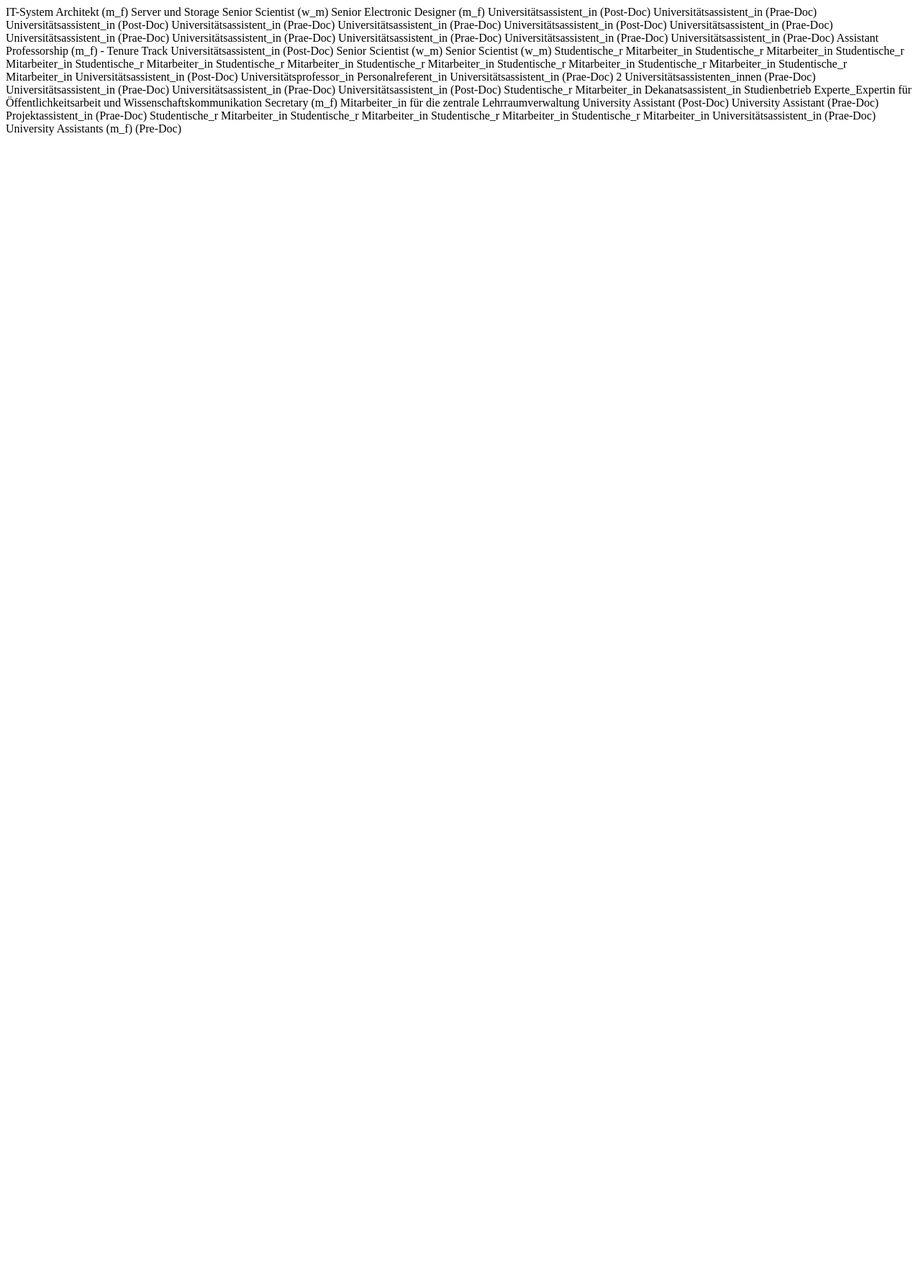
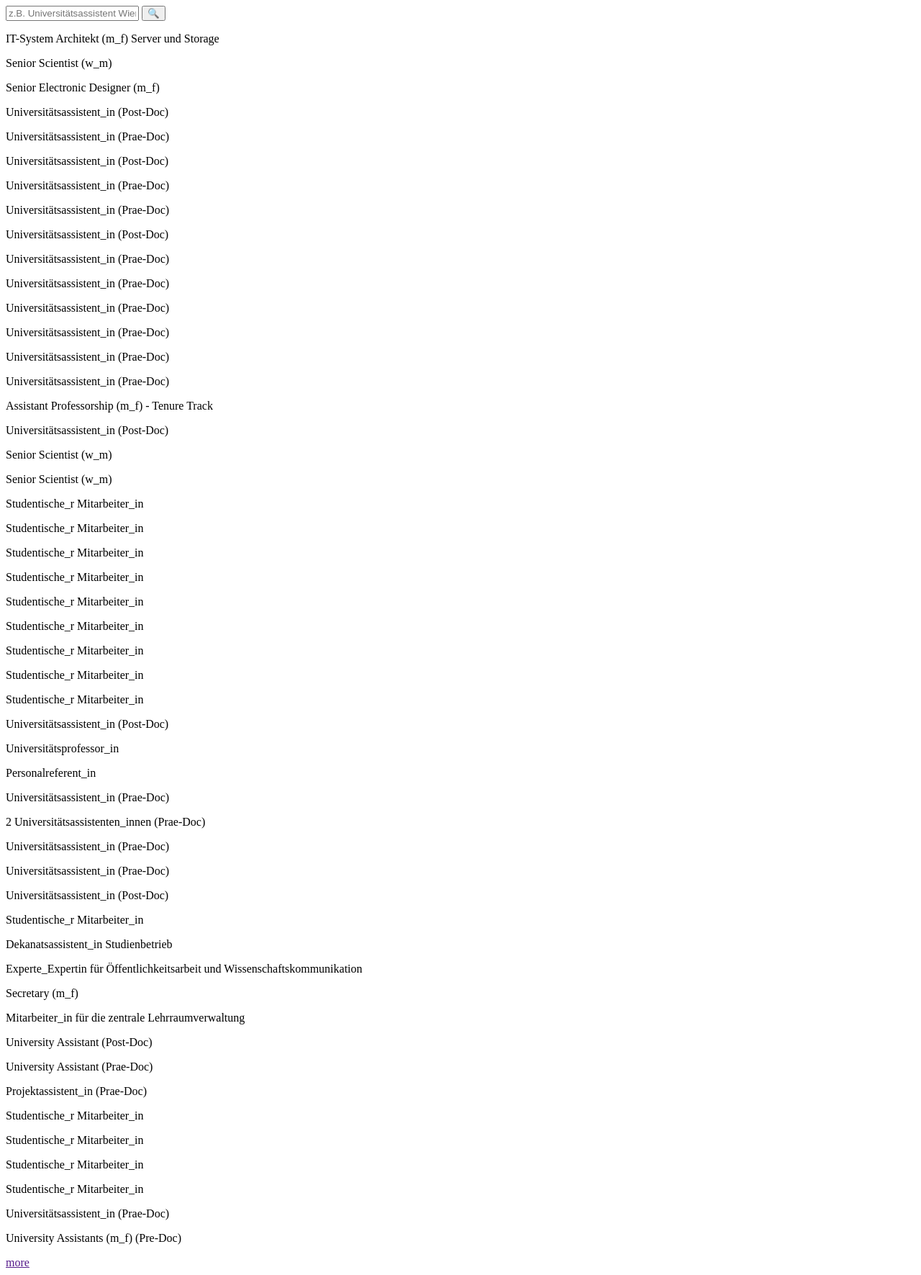
Before and after one commit to dejse/dj-unijobs2, a Django app: page / in a window 1280 px wide. Shown: the whole page at 72% size. Before the commit the page ends 188 px from the top, so only its background shows below. Run offline with Django 4.2, Linux system fonts and the light colour scheme; data comes from the database, SQL or seed files in the repository; parts of the project's set-up code (start-up, migrations or seed data) failed here and were passed over.

Commit message:
template works

```diff
--- a/Backend/jobs/urls.py
+++ b/Backend/jobs/urls.py
@@ -2,6 +2,5 @@ from django.urls import path
 from . import views
 
 urlpatterns = [
-    path("hello/", views.hello, name="jobs.hello"),
     path("", views.index, name = "jobs.index")
 ]
--- a/Backend/jobs/views.py
+++ b/Backend/jobs/views.py
@@ -5,9 +5,6 @@ from django.core.paginator import Paginator
 from django.http import HttpResponse
 
 # Create your views here.
-def hello(request):
-  return HttpResponse("Hello World")
-
 def index(request):
   jobs = Job.objects.filter(lang="de")
   paginator = Paginator(jobs, 50)
--- a/Backend/templates/index.html
+++ b/Backend/templates/index.html
@@ -1,5 +1,11 @@
-<p>
+<form action="{% url 'jobs.index' %}" method="GET">
+  <input type="text" id="search" name="search" placeholder="z.B. Universitätsassistent Wien...">
+  <button type="submit" class="">🔍</button>
+</form>
+
+<div>
 {% for j in jobs %}
-  {{ j.title }}
+  <p>{{ j.title }}</p>
 {% endfor %}
-</p><br/>
+</div>
+<a href="">more</a>
```
